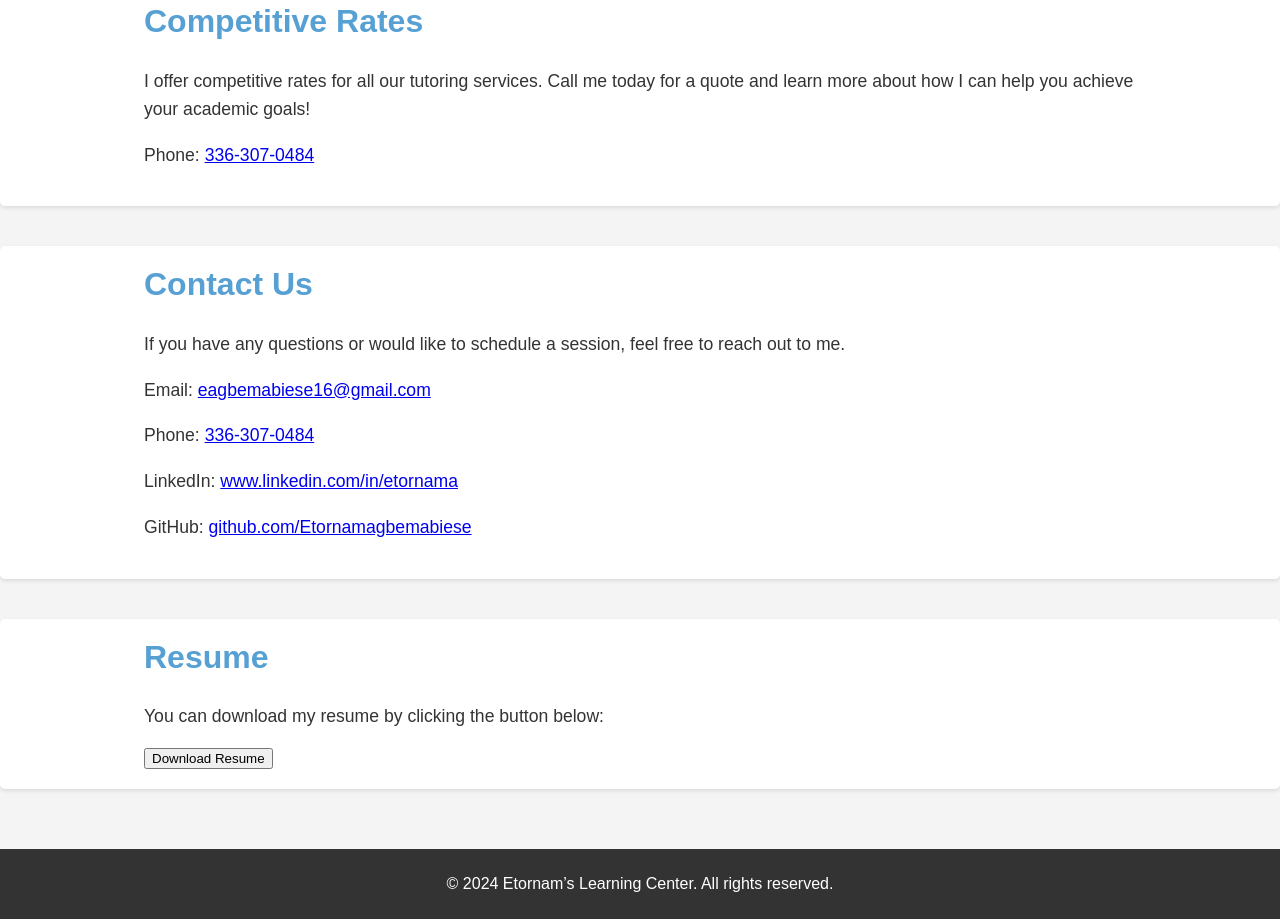
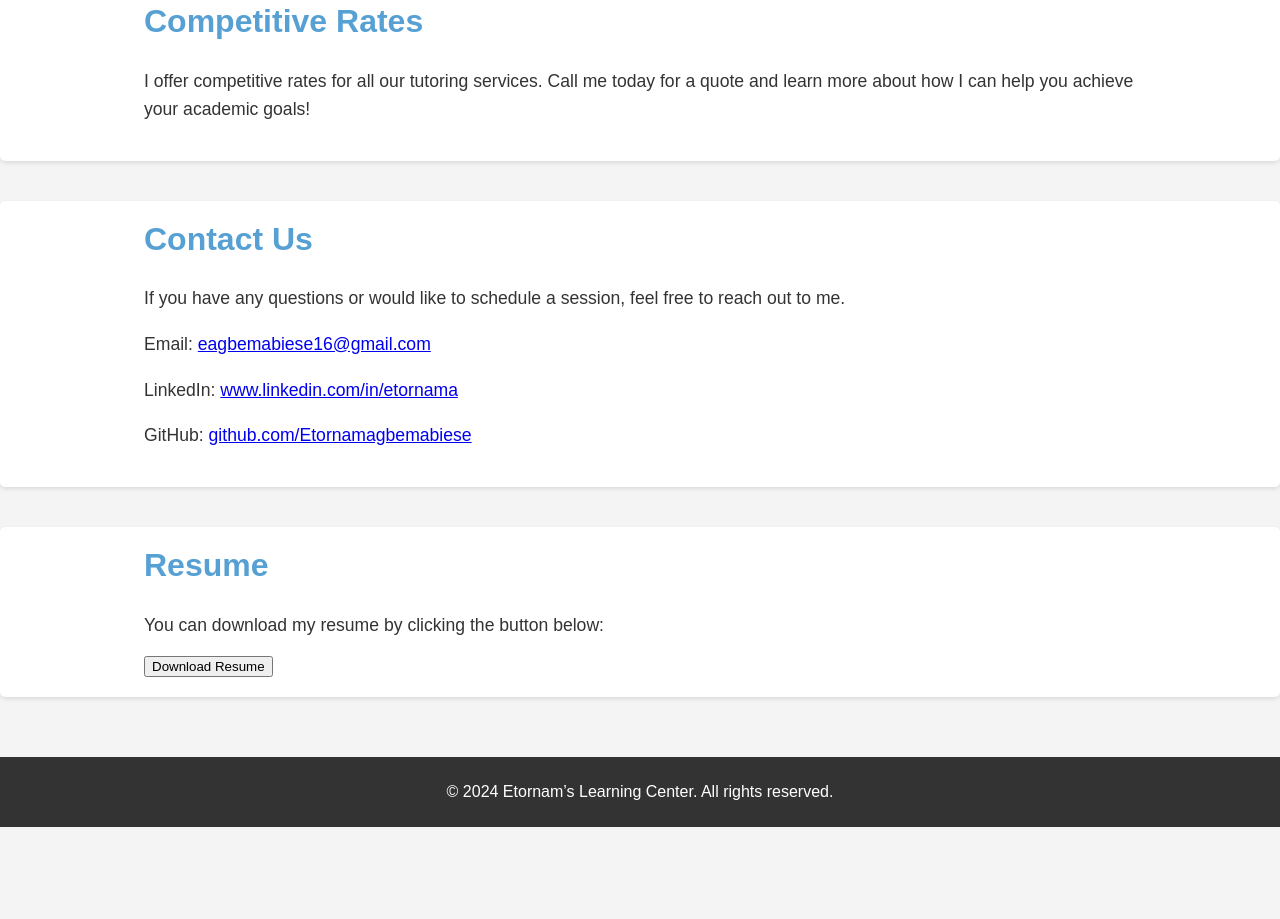
Before and after one commit to Etornamagbemabiese/tutoring.github.io, a plain HTML site: page index.html in a window 1280 px wide. Shown: the part 1828-2747 px from the top of the page. After the commit the page ends 2655 px from the top, so only its background shows below. Drawn offline with Linux system fonts and the light colour scheme.

Commit message:
Update index.html

```diff
--- a/index.html
+++ b/index.html
@@ -71,7 +71,6 @@
             <div class="container">
                 <h2>Competitive Rates</h2>
                 <p>I offer competitive rates for all our tutoring services. Call me today for a quote and learn more about how I can help you achieve your academic goals!</p>
-                <p>Phone: <a href="tel:336-307-0484">336-307-0484</a></p>
             </div>
         </section>
 
@@ -80,7 +79,6 @@
                 <h2>Contact Us</h2>
                 <p>If you have any questions or would like to schedule a session, feel free to reach out to me.</p>
                 <p>Email: <a href="mailto:eagbemabiese16@gmail.com">eagbemabiese16@gmail.com</a></p>
-                <p>Phone: <a href="tel:336-307-0484">336-307-0484</a></p>
                 <p>LinkedIn: <a href="https://www.linkedin.com/in/etornama" target="_blank">www.linkedin.com/in/etornama</a></p>
                 <p>GitHub: <a href="https://github.com/Etornamagbemabiese" target="_blank">github.com/Etornamagbemabiese</a></p>
             </div>
```
